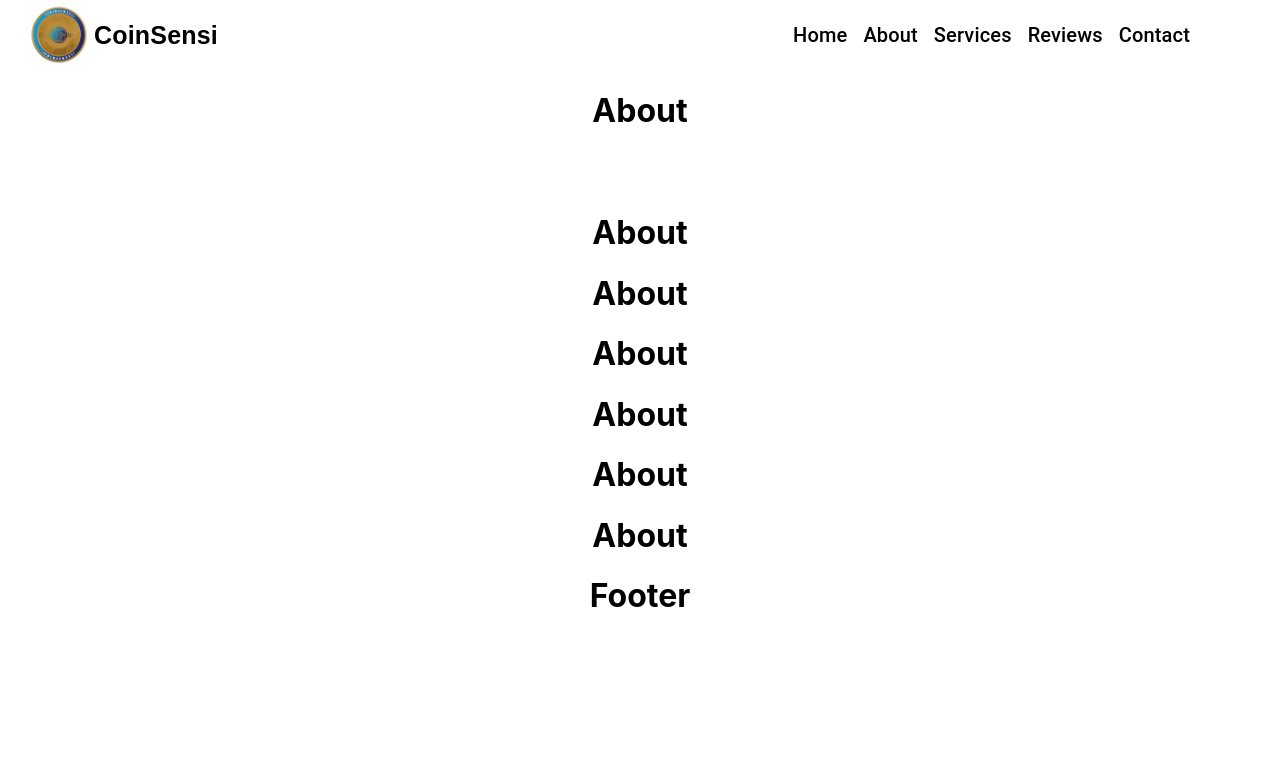
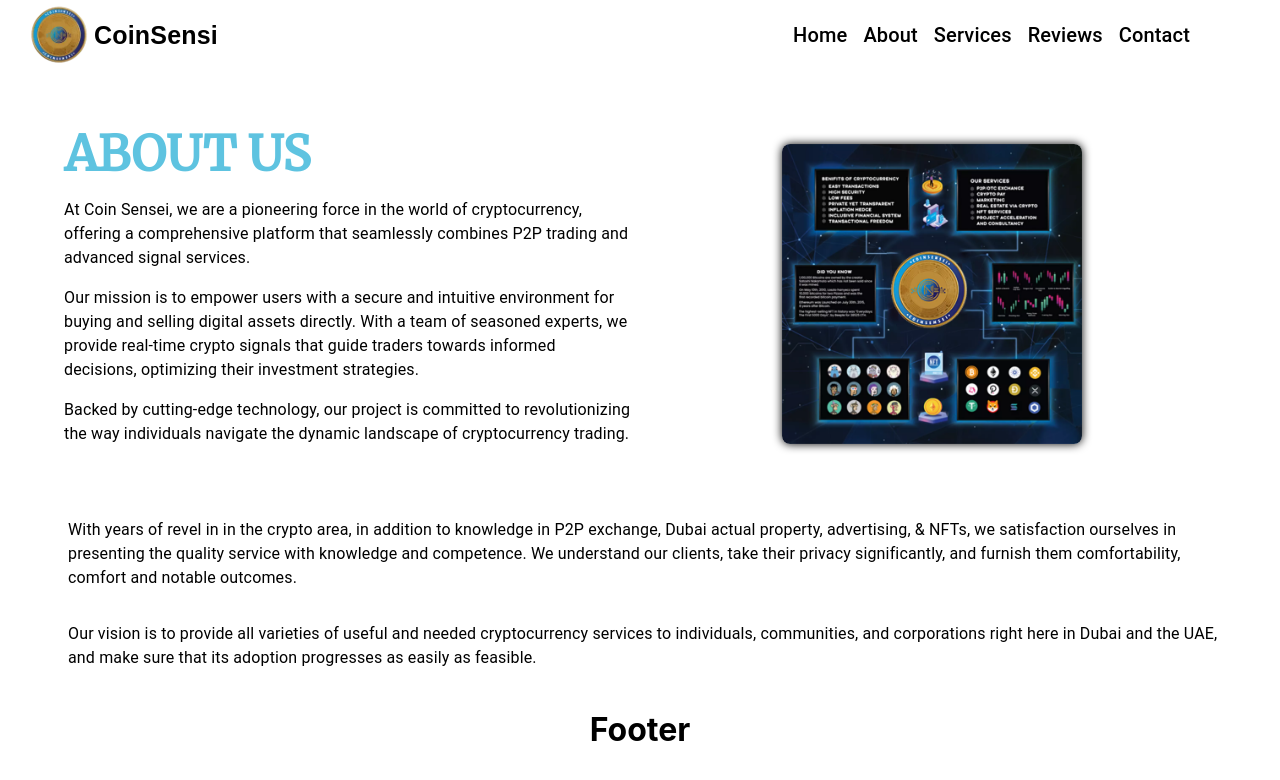
Before and after one commit to MasabAli/coinsesi, a React (Create React App) app in the folder coinsensi-app/: page /about in a window 1280 px wide. Shown: the top 780 px of the page. Built offline with nearby package versions, Linux system fonts and the light colour scheme.

Commit message:
about page

```diff
--- a/coinsensi-app/src/Components/About/index.js
+++ b/coinsensi-app/src/Components/About/index.js
@@ -1,16 +1,45 @@
+import { Container, Grid, Typography, Button, Box } from '@mui/material';
 
 export default function About() {
     return (
-        <div>
-            <h1>About</h1>
-            <br />
-            <br />
-            <h1>About</h1>
-            <h1>About</h1>
-            <h1>About</h1>
-            <h1>About</h1>
-            <h1>About</h1>
-            <h1>About</h1>
-        </div>
+        <Container>
+            <Grid container spacing={2} my={3} justifyContent="center" alignItems="center">
+                <Grid item xs={12} md={6} justifyContent="flex-end" my={2}>
+                    <Box sx={{ textAlign: "left" }}>
+                        <Typography variant="h3" sx={{ fontWeight: 600, color: '#5ec3e0', fontFamily: 'Merriweather, serif' }}>ABOUT US</Typography>
+                    </Box>
+                    <Box sx={{ textAlign: "left" }} my={2}>
+                        <Typography variant="body1">
+                            At Coin Sensei, we are a pioneering force in the world of cryptocurrency, offering a comprehensive platform that seamlessly combines P2P trading and advanced signal services.
+                        </Typography>
+                    </Box>
+                    <Box sx={{ textAlign: "left" }} my={2}>
+                        <Typography variant="body1">
+                            Our mission is to empower users with a secure and intuitive environment for buying and selling digital assets directly. With a team of seasoned experts, we provide real-time crypto signals that guide traders towards informed decisions, optimizing their investment strategies.
+                        </Typography>
+                    </Box>
+                    <Box sx={{ textAlign: "left" }} my={2}>
+                        <Typography variant="body1">
+                            Backed by cutting-edge technology, our project is committed to revolutionizing the way individuals navigate the dynamic landscape of cryptocurrency trading.
+                        </Typography>
+                    </Box>
+                </Grid>
+                <Grid item xs={12} sm={6} justifyContent="center" alignItems="center" my={2} sx={{ display: 'flex', flexDirection: 'column' }}>
+                    <img src="/ezgif.com-gif-maker (2).webp" alt="Description" style={{ maxWidth: '300px', maxHeight: '100%', borderRadius: 8, boxShadow: ' 0px 0px 10px 0px black' }} />
+                </Grid>
+            </Grid>
+            <Grid container spacing={2} my={3} mx={0.5} justifyContent="center" alignItems="center">
+                <Box sx={{ textAlign: "left" }} my={2}>
+                    <Typography variant="body1">
+                        With years of revel in in the crypto area, in addition to knowledge in P2P exchange, Dubai actual property, advertising, & NFTs, we satisfaction ourselves in presenting the quality service with knowledge and competence. We understand our clients, take their privacy significantly, and furnish them comfortability, comfort and notable outcomes.
+                    </Typography>
+                </Box>
+                <Box sx={{ textAlign: "left" }} my={2}>
+                    <Typography variant="body1">
+                        Our vision is to provide all varieties of useful and needed cryptocurrency services to individuals, communities, and corporations right here in Dubai and the UAE, and make sure that its adoption progresses as easily as feasible.
+                    </Typography>
+                </Box>
+            </Grid>
+        </Container>
     );
 }
```
